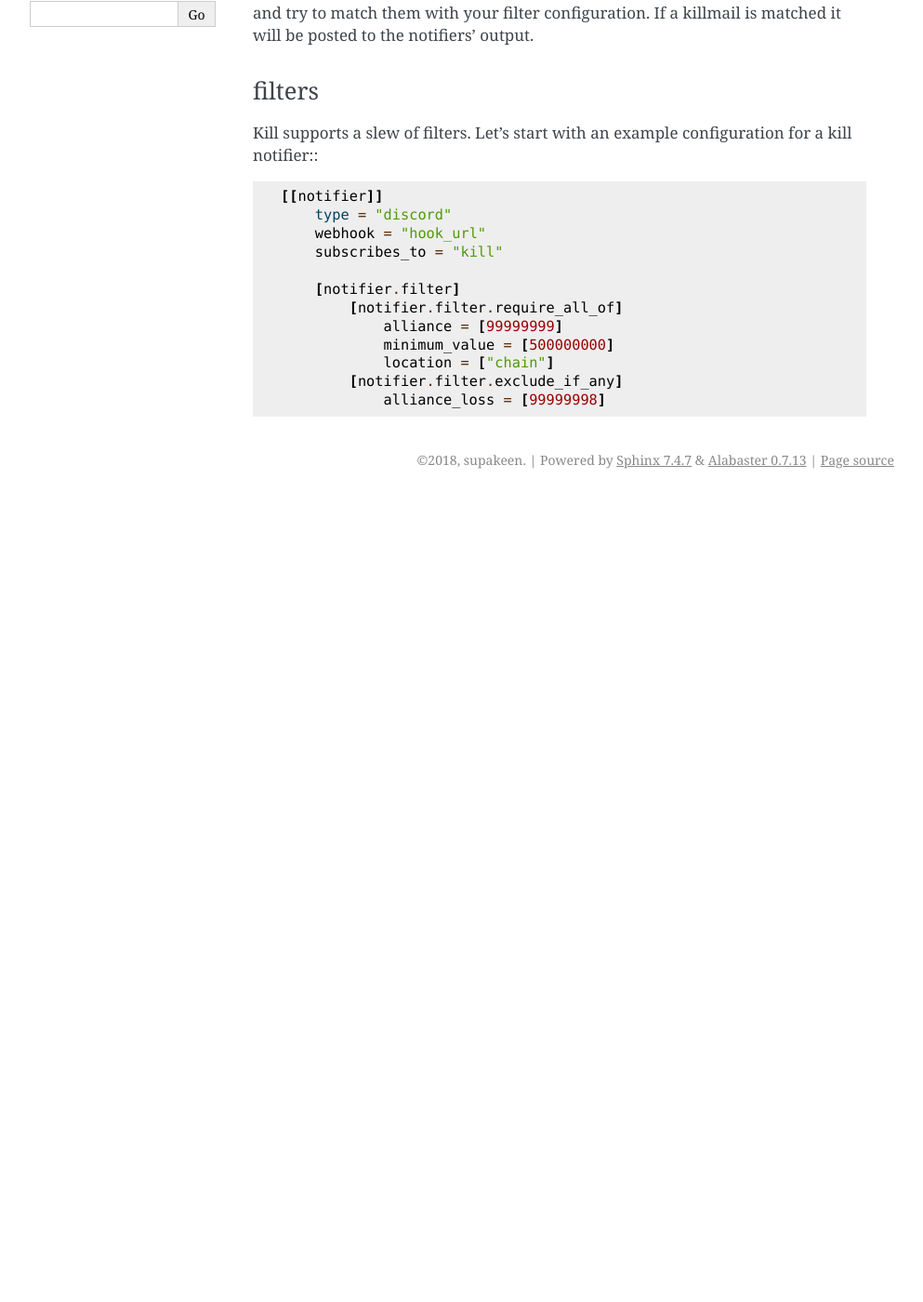
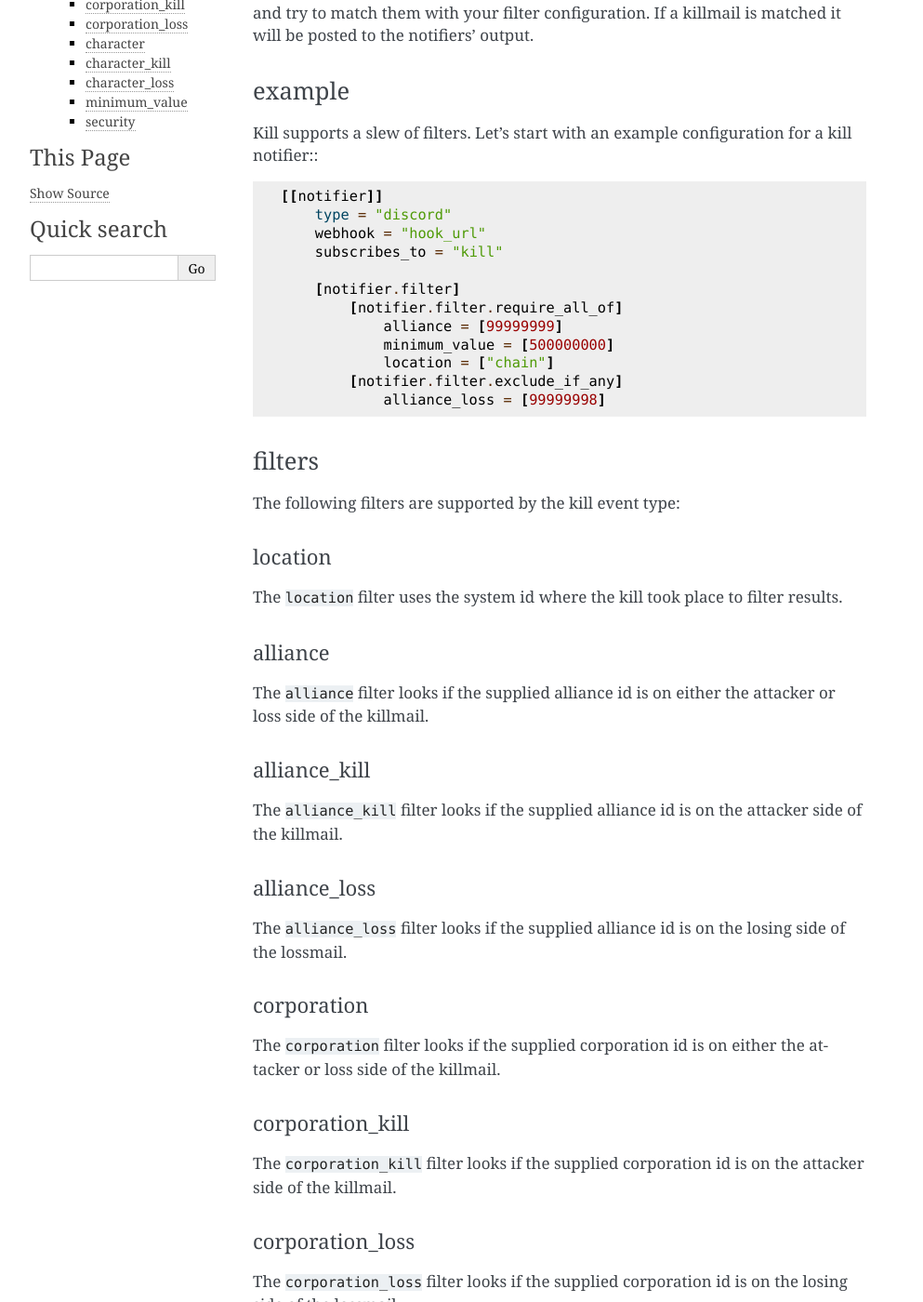
Before and after one commit to xnlfgh/unchaind, a Sphinx documentation site: the page built from docs/events.rst, in a window 1280 px wide and 1400 px high, scrolled down 289 px. Shown: the whole window at 93% size, without its empty margins (148-1141 px from the left). Built offline with Sphinx 7.4.7, drawn with Linux system fonts in a browser that asks for light colours; before the commit the page ends 900 px from its top, so only the background shows below that; some of the changed text lies outside the part shown.

Commit message:
Describe some more filters.

```diff
--- a/docs/development.rst
+++ b/docs/development.rst
@@ -38,5 +38,7 @@ issues_. There's some marked as a `good first issue` but you can try
 your hand at any. Just let us know in the issues_ that you are working on a
 pull request for them!
 
+We are also always looking for more filters.
+
 .. _github: https://github.com/supakeen/unchaind
 .. _issues: https://github.com/supakeen/unchaind/issues
--- a/docs/events.rst
+++ b/docs/events.rst
@@ -11,7 +11,7 @@ event are configured ``unchaind`` will keep track of the live feed of
 zkillboard_ kills and try to match them with your filter configuration. If a
 killmail is matched it will be posted to the notifiers' output.
 
-filters
+example
 -------
 Kill supports a slew of filters. Let's start with an example configuration for
 a kill notifier:::
@@ -28,3 +28,67 @@ a kill notifier:::
               location = ["chain"]
           [notifier.filter.exclude_if_any]
               alliance_loss = [99999998]
+
+filters
+-------
+The following filters are supported by the kill event type:
+
+location
+^^^^^^^^
+The ``location`` filter uses the system id where the kill took place to filter
+results.
+
+alliance
+^^^^^^^^
+The ``alliance`` filter looks if the supplied alliance id is on either the
+attacker or loss side of the killmail.
+
+alliance_kill
+^^^^^^^^^^^^^
+The ``alliance_kill`` filter looks if the supplied alliance id is on the
+attacker side of the killmail.
+
+alliance_loss
+^^^^^^^^^^^^^
+The ``alliance_loss`` filter looks if the supplied alliance id is on the
+losing side of the lossmail.
+
+corporation
+^^^^^^^^^^^
+The ``corporation`` filter looks if the supplied corporation id is on either the
+attacker or loss side of the killmail.
+
+corporation_kill
+^^^^^^^^^^^^^^^^
+The ``corporation_kill`` filter looks if the supplied corporation id is on the
+attacker side of the killmail.
+
+corporation_loss
+^^^^^^^^^^^^^^^^
+The ``corporation_loss`` filter looks if the supplied corporation id is on the
+losing side of the lossmail.
+
+character
+^^^^^^^^^
+The ``character`` filter looks if the supplied character id is on either the
+attacker or loss side of the killmail.
+
+character_kill
+^^^^^^^^^^^^^^
+The ``character_kill`` filter looks if the supplied character id is on the
+attacker side of the killmail.
+
+character_loss
+^^^^^^^^^^^^^^
+The ``character_loss`` filter looks if the supplied character id is on the
+losing side of the lossmail.
+
+minimum_value
+^^^^^^^^^^^^^
+The ``minimum_value`` filter uses the minimum value of the killmail to filter
+on.
+
+security
+^^^^^^^^
+The ``security`` filter uses the security status of the system to include or
+exclude killmails.
```
Also changed, not shown: other parts of docs/development.rst (+1 -1 lines).
